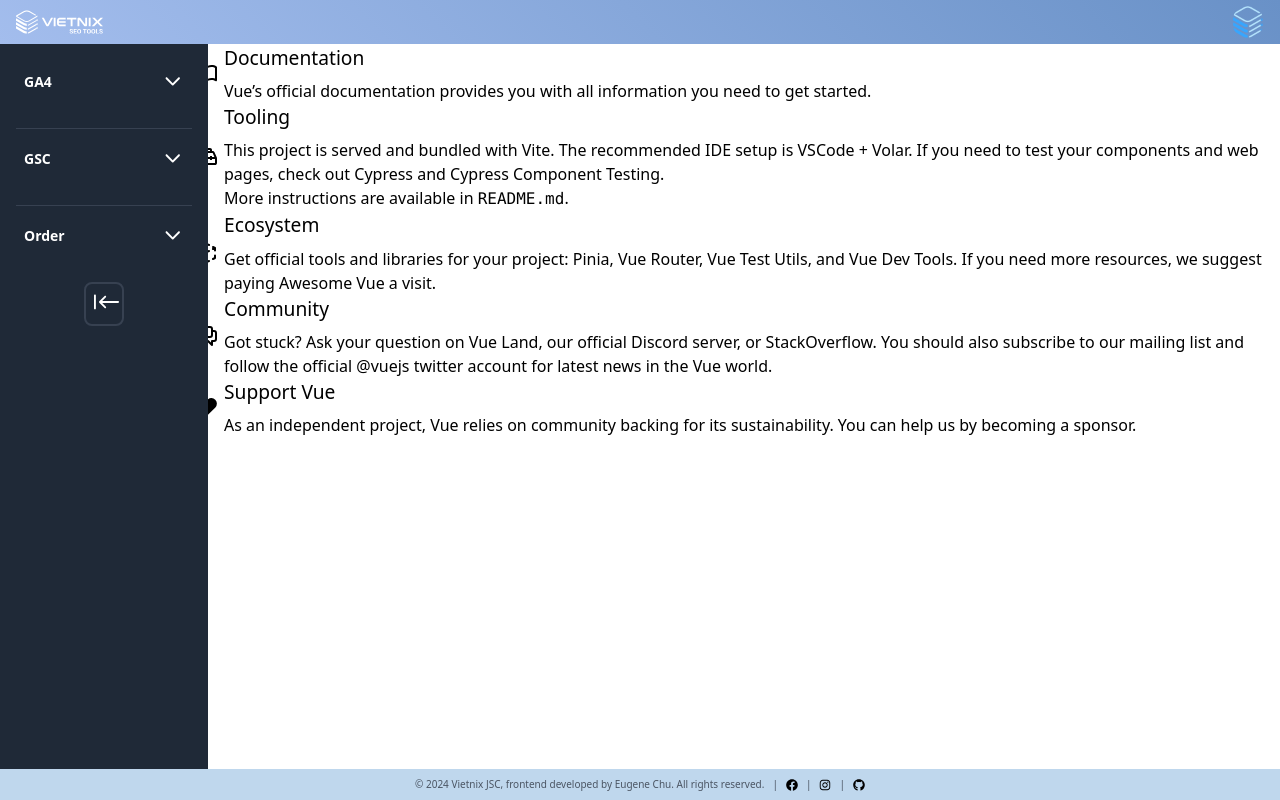
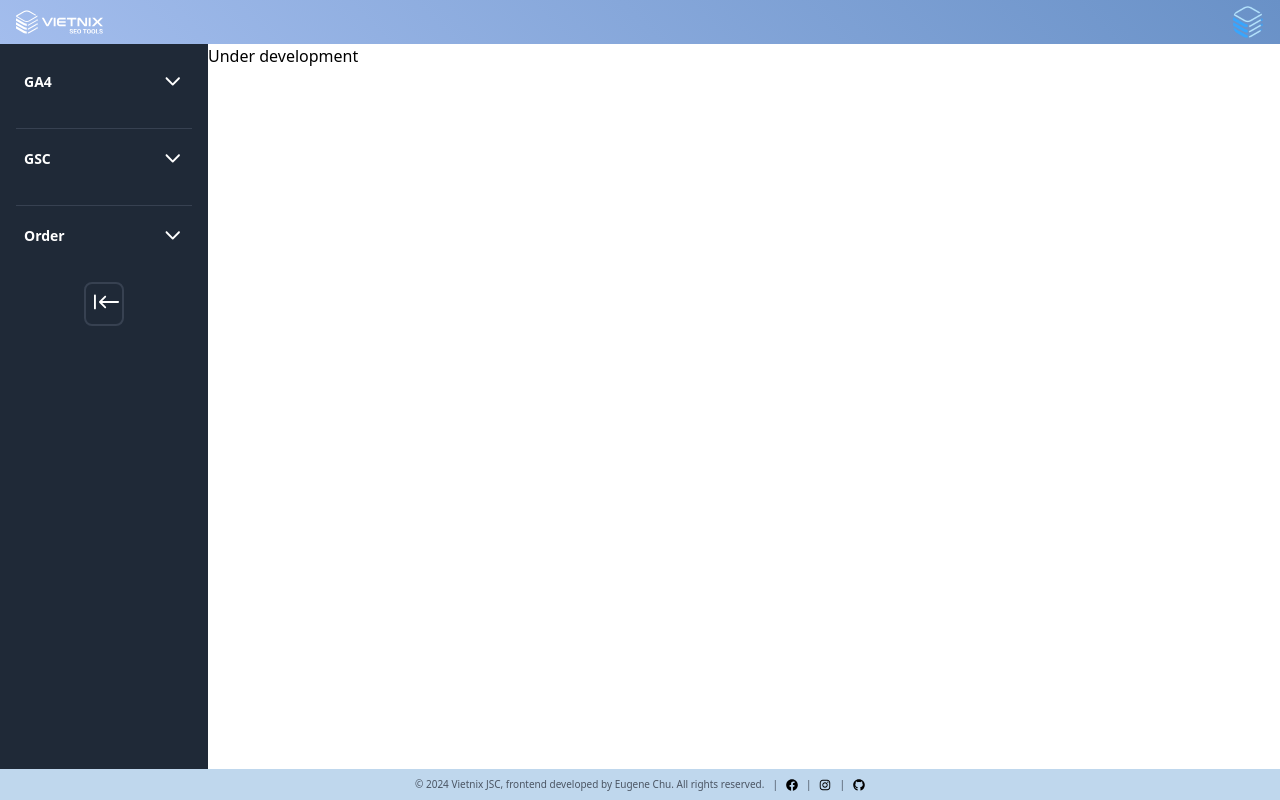
Before and after one commit to vietnix-org/internal_fe, a Vue app: page / in a window 1280 px wide. Built offline with nearby package versions, Linux system fonts and the light colour scheme.

Commit message:
finished content area

```diff
--- a/src/components/Content/GA4/Ga4Overview.vue
+++ b/src/components/Content/GA4/Ga4Overview.vue
@@ -7,6 +7,76 @@
     </p>
     <div class="analytics-section">
       <h2 class="text-xl font-semibold mb-2">Key Metrics</h2>
+      <ul class="metrics-list">
+        <li class="metric-item">
+          <span class="metric-label">Users:</span>
+          <span class="metric-value">12345</span>
+        </li>
+        <li class="metric-item">
+          <span class="metric-label">Sessions:</span>
+          <span class="metric-value">67890</span>
+        </li>
+        <li class="metric-item">
+          <span class="metric-label">Bounce Rate:</span>
+          <span class="metric-value">56%</span>
+        </li>
+      </ul>
+      <ul class="metrics-list">
+        <li class="metric-item">
+          <span class="metric-label">Users:</span>
+          <span class="metric-value">12345</span>
+        </li>
+        <li class="metric-item">
+          <span class="metric-label">Sessions:</span>
+          <span class="metric-value">67890</span>
+        </li>
+        <li class="metric-item">
+          <span class="metric-label">Bounce Rate:</span>
+          <span class="metric-value">56%</span>
+        </li>
+      </ul>
+      <ul class="metrics-list">
+        <li class="metric-item">
+          <span class="metric-label">Users:</span>
+          <span class="metric-value">12345</span>
+        </li>
+        <li class="metric-item">
+          <span class="metric-label">Sessions:</span>
+          <span class="metric-value">67890</span>
+        </li>
+        <li class="metric-item">
+          <span class="metric-label">Bounce Rate:</span>
+          <span class="metric-value">56%</span>
+        </li>
+      </ul>
+      <ul class="metrics-list">
+        <li class="metric-item">
+          <span class="metric-label">Users:</span>
+          <span class="metric-value">12345</span>
+        </li>
+        <li class="metric-item">
+          <span class="metric-label">Sessions:</span>
+          <span class="metric-value">67890</span>
+        </li>
+        <li class="metric-item">
+          <span class="metric-label">Bounce Rate:</span>
+          <span class="metric-value">56%</span>
+        </li>
+      </ul>
+      <ul class="metrics-list">
+        <li class="metric-item">
+          <span class="metric-label">Users:</span>
+          <span class="metric-value">12345</span>
+        </li>
+        <li class="metric-item">
+          <span class="metric-label">Sessions:</span>
+          <span class="metric-value">67890</span>
+        </li>
+        <li class="metric-item">
+          <span class="metric-label">Bounce Rate:</span>
+          <span class="metric-value">56%</span>
+        </li>
+      </ul>
       <ul class="metrics-list">
         <li class="metric-item">
           <span class="metric-label">Users:</span>
--- a/src/components/TheWelcome.vue
+++ b/src/components/TheWelcome.vue
@@ -8,81 +8,5 @@ import SupportIcon from './icons/IconSupport.vue'
 </script>
 
 <template>
-  <WelcomeItem>
-    <template #icon>
-      <DocumentationIcon />
-    </template>
-    <template #heading>Documentation</template>
-
-    Vue’s
-    <a href="https://vuejs.org/" target="_blank" rel="noopener">official documentation</a>
-    provides you with all information you need to get started.
-  </WelcomeItem>
-
-  <WelcomeItem>
-    <template #icon>
-      <ToolingIcon />
-    </template>
-    <template #heading>Tooling</template>
-
-    This project is served and bundled with
-    <a href="https://vitejs.dev/guide/features.html" target="_blank" rel="noopener">Vite</a>. The
-    recommended IDE setup is
-    <a href="https://code.visualstudio.com/" target="_blank" rel="noopener">VSCode</a> +
-    <a href="https://github.com/johnsoncodehk/volar" target="_blank" rel="noopener">Volar</a>. If
-    you need to test your components and web pages, check out
-    <a href="https://www.cypress.io/" target="_blank" rel="noopener">Cypress</a> and
-    <a href="https://on.cypress.io/component" target="_blank" rel="noopener"
-      >Cypress Component Testing</a
-    >.
-
-    <br />
-
-    More instructions are available in <code>README.md</code>.
-  </WelcomeItem>
-
-  <WelcomeItem>
-    <template #icon>
-      <EcosystemIcon />
-    </template>
-    <template #heading>Ecosystem</template>
-
-    Get official tools and libraries for your project:
-    <a href="https://pinia.vuejs.org/" target="_blank" rel="noopener">Pinia</a>,
-    <a href="https://router.vuejs.org/" target="_blank" rel="noopener">Vue Router</a>,
-    <a href="https://test-utils.vuejs.org/" target="_blank" rel="noopener">Vue Test Utils</a>, and
-    <a href="https://github.com/vuejs/devtools" target="_blank" rel="noopener">Vue Dev Tools</a>. If
-    you need more resources, we suggest paying
-    <a href="https://github.com/vuejs/awesome-vue" target="_blank" rel="noopener">Awesome Vue</a>
-    a visit.
-  </WelcomeItem>
-
-  <WelcomeItem>
-    <template #icon>
-      <CommunityIcon />
-    </template>
-    <template #heading>Community</template>
-
-    Got stuck? Ask your question on
-    <a href="https://chat.vuejs.org" target="_blank" rel="noopener">Vue Land</a>, our official
-    Discord server, or
-    <a href="https://stackoverflow.com/questions/tagged/vue.js" target="_blank" rel="noopener"
-      >StackOverflow</a
-    >. You should also subscribe to
-    <a href="https://news.vuejs.org" target="_blank" rel="noopener">our mailing list</a> and follow
-    the official
-    <a href="https://twitter.com/vuejs" target="_blank" rel="noopener">@vuejs</a>
-    twitter account for latest news in the Vue world.
-  </WelcomeItem>
-
-  <WelcomeItem>
-    <template #icon>
-      <SupportIcon />
-    </template>
-    <template #heading>Support Vue</template>
-
-    As an independent project, Vue relies on community backing for its sustainability. You can help
-    us by
-    <a href="https://vuejs.org/sponsor/" target="_blank" rel="noopener">becoming a sponsor</a>.
-  </WelcomeItem>
+  <div>Under development</div>
 </template>
--- a/src/views/Content.vue
+++ b/src/views/Content.vue
@@ -1,7 +1,12 @@
 <template>
-  <div>
-    <h1 class="text-xl font-bold mb-4">{{ currentTitle }}</h1>
-    <component :is="currentView" v-if="currentView" />
+  <div class="content-area p-4 h-full dark:bg-gray-800 bg-light-blue">
+    <h1 class="function-title text-sm font-bold mb-4 border-b border-gray-300 dark:border-gray-600 pb-2">
+      <span class="lighter-text">{{ currentTitle.split(' / ')[0] }}</span>
+      <span class="dark:text-white"> / {{ currentTitle.split(' / ')[1] }}</span>
+    </h1>
+    <div class="component-container max-w-full mx-auto p-4 border border-gray-300 dark:border-gray-700 overflow-auto h-[calc(100%-4rem)] bg-white dark:bg-gray-700 rounded-lg custom-scrollbar">
+      <component :is="currentView" v-if="currentView" />
+    </div>
   </div>
 </template>
 
@@ -28,13 +33,13 @@ export default {
         'order-data-manager': () => import('@/components/Content/Order/OrderDataManager.vue')
       },
       titles: {
-        'ga4-overview': 'GA4 / Overview',
-        'ga4-detail-traffic': 'GA4 / Detail Traffic',
-        'ga4-traffic-acquisition': 'GA4 / Traffic Acquisition',
-        'ga4-engagements': 'GA4 / Engagements',
-        'ga4-detail-event': 'GA4 / Detail Event',
-        'gsc-overview': 'GSC / Overview',
-        'gsc-detail': 'GSC / Detail',
+        'ga4-overview': 'Google Analytics 4 / Overview',
+        'ga4-detail-traffic': 'Google Analytics 4 / Detail Traffic',
+        'ga4-traffic-acquisition': 'Google Analytics 4 / Traffic Acquisition',
+        'ga4-engagements': 'Google Analytics 4 / Engagements',
+        'ga4-detail-event': 'Google Analytics 4 / Detail Event',
+        'gsc-overview': 'Google Search Console / Overview',
+        'gsc-detail': 'Google Search Console / Detail',
         'order-overview': 'Order / Overview',
         'order-seo': 'Order / SEO',
         'order-google-ads': 'Order / Google Ads',
@@ -76,5 +81,58 @@ export default {
 </script>
 
 <style scoped>
-/* Add styles here if needed */
+.content-area {
+  background-color: #f0f4f8;
+}
+
+.dark .content-area {
+  background-color: #1a202c;
+}
+
+.component-container {
+  background-color: transparent;
+}
+
+.dark .component-container {
+  background-color: transparent;
+}
+
+.function-title {
+  font-size: 0.875rem;
+}
+
+.lighter-text {
+  color: #a0aec0;
+}
+
+.dark .content-area h1 {
+  color: #ffffff;
+}
+
+.content-area .component-container {
+  max-width: 100%;
+  max-height: calc(100% - 4rem);
+}
+
+.custom-scrollbar::-webkit-scrollbar {
+  width: 8px;
+}
+
+.custom-scrollbar::-webkit-scrollbar-track {
+  background: #f0f4f8;
+}
+
+.dark .custom-scrollbar::-webkit-scrollbar-track {
+  background: #2d3748;
+}
+
+.custom-scrollbar::-webkit-scrollbar-thumb {
+  background-color: #a0aec0;
+  border-radius: 4px;
+}
+
+.dark .custom-scrollbar::-webkit-scrollbar-thumb {
+  background-color: #4a5568;
+  border-radius: 4px;
+}
 </style>
```
